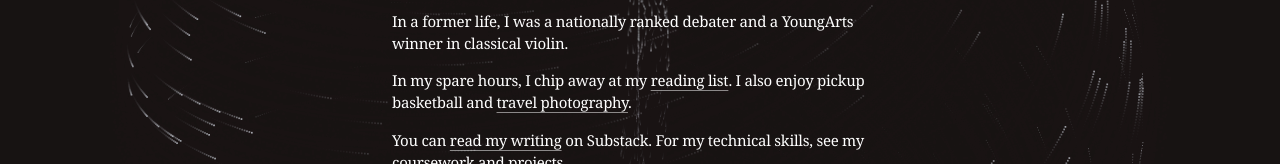
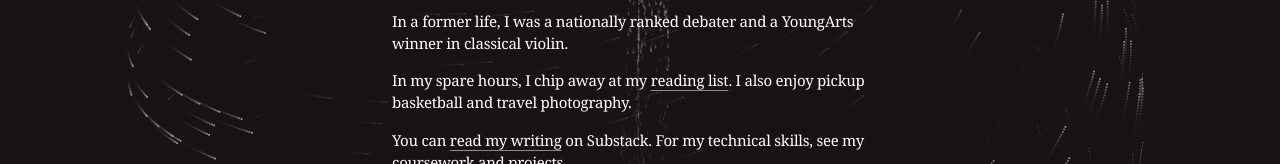
Before and after one commit to thewilliamliu/personal-website, a Next.js app: page / in a window 1280 px wide. Shown: the part 339-503 px from the top of the page. Built offline with nearby package versions, Linux system fonts and the light colour scheme.

Commit message:
Remove photography link and page for now

```diff
--- a/app/page.tsx
+++ b/app/page.tsx
@@ -43,11 +43,7 @@ export default function Page() {
             <Link href="/reading" className={link}>
               reading list
             </Link>
-            . I also enjoy pickup basketball and{' '}
-            <Link href="/photography" className={link}>
-              travel photography
-            </Link>
-            .
+            . I also enjoy pickup basketball and travel photography.
           </p>
 
           <p className="mb-4 font-[425] text-[13px] leading-[1.32]">
--- a/app/photography/page.tsx
+++ /dev/null
@@ -1,14 +0,0 @@
-import PageShell from 'app/components/page-shell'
-
-export const metadata = { title: 'Travel Photography' }
-
-export default function Page() {
-  return (
-    <PageShell title="Travel Photography">
-      {/* Add photos here (put images in /public and use next/image) */}
-      <p className="mb-4 font-[425] text-[13px] leading-[1.32]">
-        Placeholder — photos from places I&apos;ve been.
-      </p>
-    </PageShell>
-  )
-}
```
